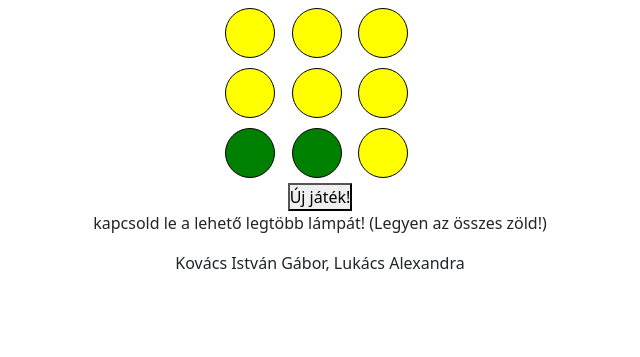
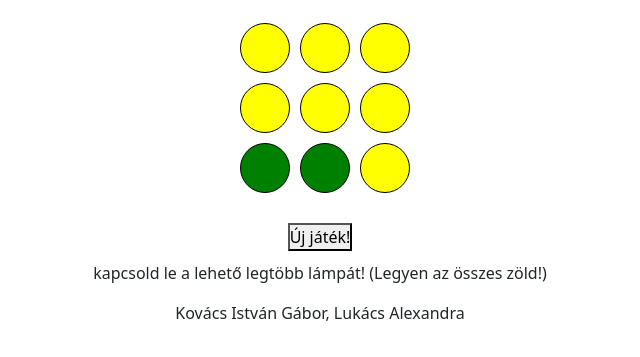
Before and after one commit to AlexandraLukacs/LightOn, a plain HTML site: page index.html in a window 1280 px wide. Shown: the part 63-420 px from the top of the page, without its empty margins (320-960 px from the left). Drawn offline with nearby package versions, Linux system fonts and the light colour scheme.

Commit message:
kis igazitas

```diff
--- a/style.css
+++ b/style.css
@@ -19,4 +19,8 @@ main{
     display: grid;
     grid-template-columns: 1fr 1fr 1fr;
     max-width: 200px;
+    padding: 15px;
 }
+button{
+    margin: 10px;
+}
```
